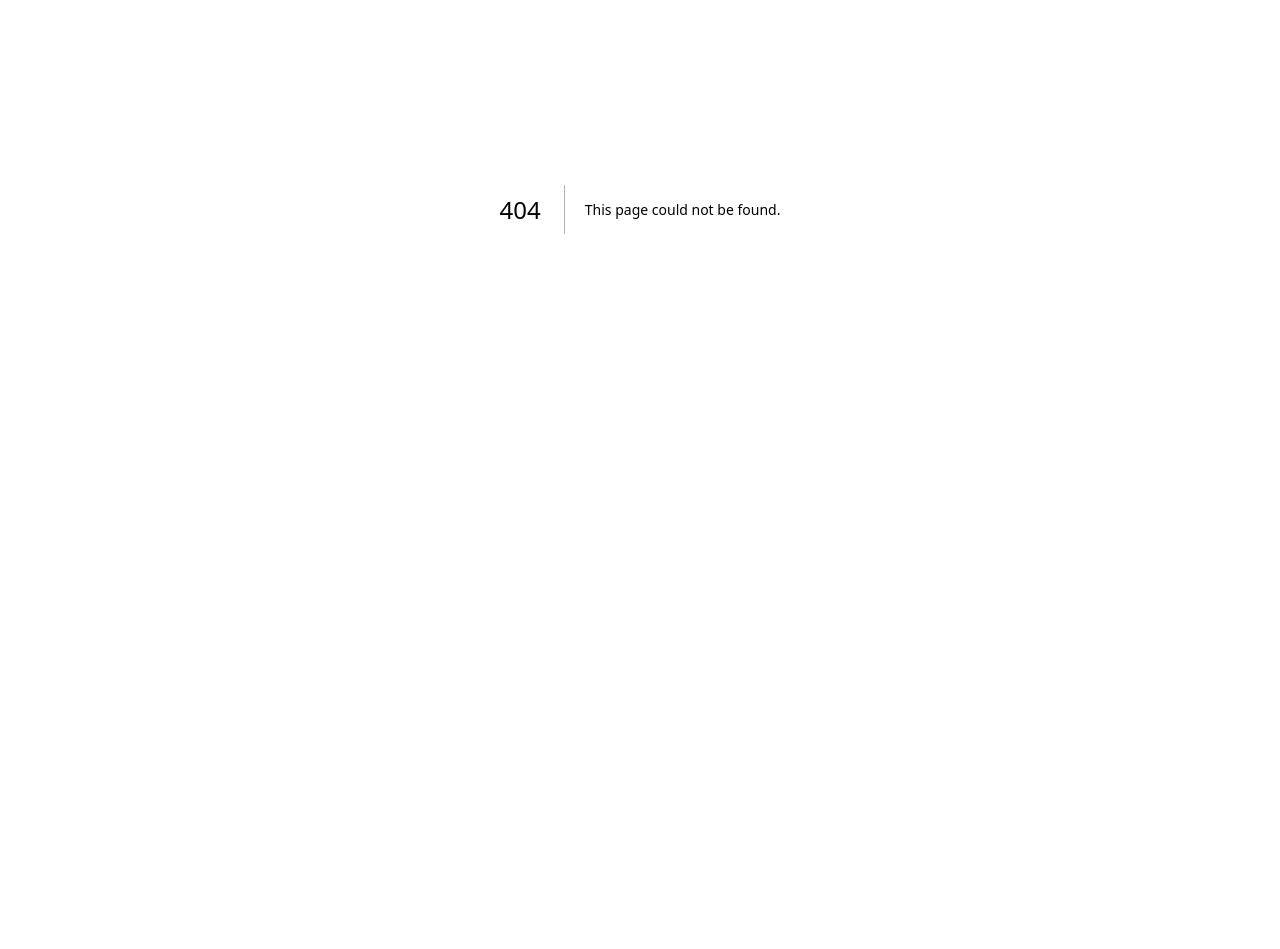
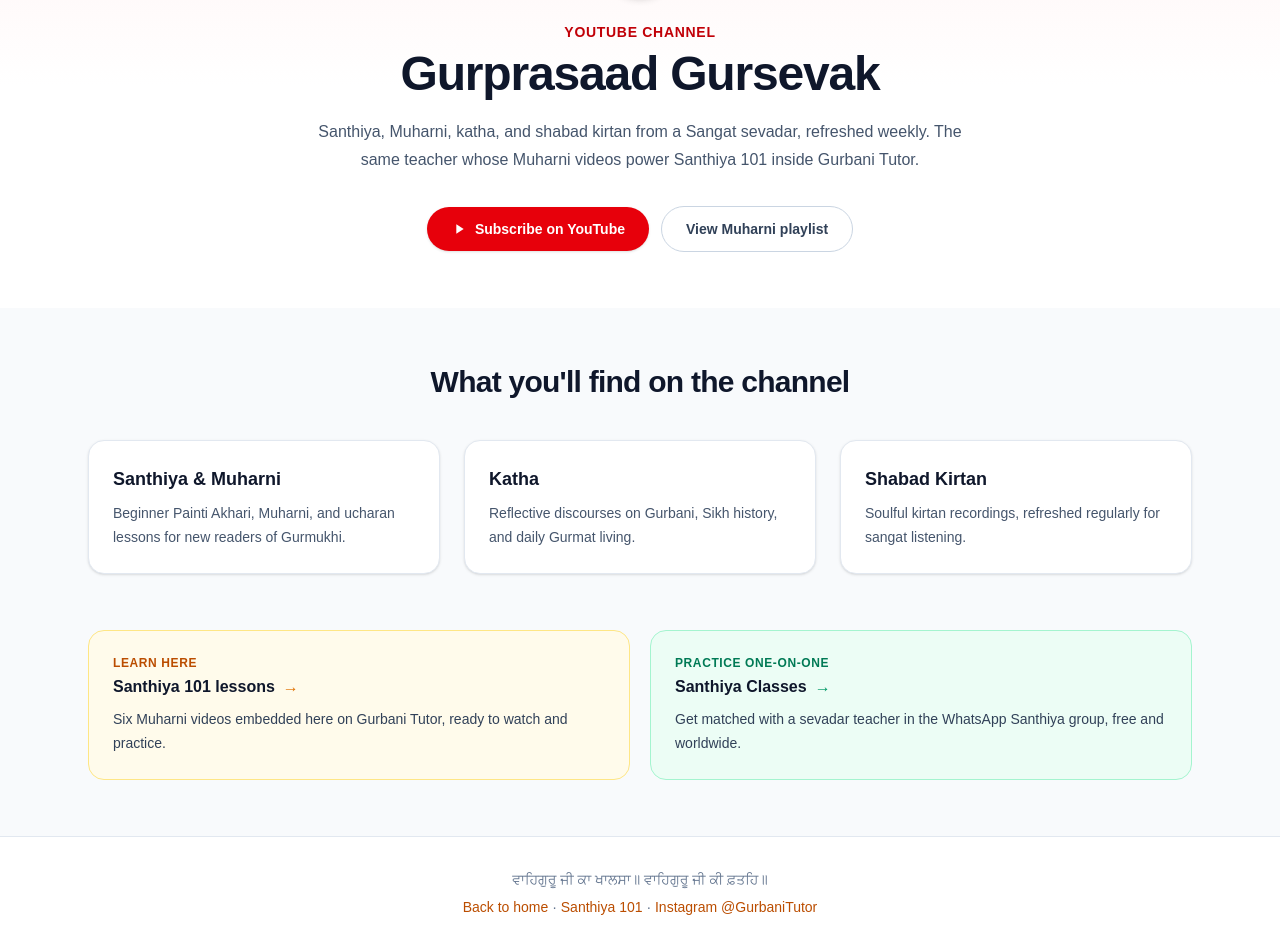
Before and after one commit to gurprasaadgursevak/gurbanitutor-com, a Next.js app: page /youtube in a window 1280 px wide. Before the commit this address had no page. Shown: the part 191-1140 px from the top of the page. Before the commit the page ends 800 px from the top, so only its background shows below. Built offline with nearby package versions, Linux system fonts and the light colour scheme.

Commit message:
Split YouTube channel into its own page, restore Santhiya photo

```diff
--- a/public/sw.js
+++ b/public/sw.js
@@ -4,7 +4,7 @@
  * for pages so updates land quickly while the cached copy keeps offline alive.
  */
 
-const CACHE_VERSION = "v4";
+const CACHE_VERSION = "v5";
 const STATIC_CACHE = `gt-static-${CACHE_VERSION}`;
 const PAGE_CACHE = `gt-pages-${CACHE_VERSION}`;
 
@@ -17,6 +17,7 @@ const PRECACHE = [
   "/search",
   "/muharni",
   "/santhiya",
+  "/youtube",
   "/app-icon.png",
   "/santhiya-whatsapp-qr.jpeg",
   "/about-inspiration.jpg",
--- a/src/app/muharni/page.tsx
+++ b/src/app/muharni/page.tsx
@@ -4,7 +4,7 @@ import type { Metadata } from "next";
 export const metadata: Metadata = {
   title: "Santhiya 101 · Muharni — Gurbani Tutor",
   description:
-    "Learn to read Gurmukhi with Muharni and Painti Akhari lessons from @gurprasaadgursevak. The same six videos featured in the Gurbani Tutor iPhone app.",
+    "Learn to read Gurmukhi with Muharni and Painti Akhari lessons. The same six videos featured in the Gurbani Tutor iPhone app.",
 };
 
 const MUHARNI_VIDEOS: { id: string; title: string }[] = [
@@ -46,39 +46,9 @@ export default function MuharniPage() {
         </div>
       </section>
 
-      <main className="mx-auto max-w-6xl px-6 pb-16">
-        {/* Featured channel banner */}
-        <div className="mx-auto max-w-3xl rounded-2xl border border-amber-200 bg-white p-6 shadow-sm">
-          <div className="flex flex-col items-center gap-4 sm:flex-row sm:items-center sm:gap-6">
-            <div className="flex h-16 w-16 flex-none items-center justify-center rounded-full bg-red-600 text-white">
-              <svg viewBox="0 0 24 24" fill="currentColor" className="h-8 w-8" aria-hidden="true">
-                <path d="M8 5v14l11-7z" />
-              </svg>
-            </div>
-            <div className="text-center sm:text-left">
-              <p className="text-xs font-semibold uppercase tracking-wider text-amber-700">
-                Featured channel
-              </p>
-              <h2 className="mt-1 text-lg font-semibold text-slate-900">
-                Gurprasaad Gursevak on YouTube
-              </h2>
-              <p className="mt-1 text-sm text-slate-600">
-                Santhiya, Muharni, katha, and shabad kirtan, refreshed weekly.
-              </p>
-            </div>
-            <a
-              href="https://www.youtube.com/@gurprasaadgursevak?sub_confirmation=1"
-              target="_blank"
-              rel="noopener noreferrer"
-              className="ml-auto inline-flex shrink-0 items-center justify-center rounded-full bg-red-600 px-5 py-2.5 text-sm font-semibold text-white shadow-sm transition hover:bg-red-700"
-            >
-              Subscribe
-            </a>
-          </div>
-        </div>
-
+      <main className="mx-auto max-w-6xl px-6 pb-16 pt-10">
         {/* Video grid */}
-        <h3 className="mt-14 text-center text-lg font-semibold text-slate-800">
+        <h3 className="text-center text-lg font-semibold text-slate-800">
           Painti Akhari & Muharni lessons
         </h3>
         <p className="mx-auto mt-2 max-w-2xl text-center text-sm text-slate-600">
@@ -105,27 +75,13 @@ export default function MuharniPage() {
           ))}
         </div>
 
-        {/* Full playlist */}
-        <div className="mt-10 flex flex-col items-center gap-3">
-          <a
-            href="https://www.youtube.com/playlist?list=PLtSa45TBwsnXpmcvmfpwcLkZtsZeV-uVM"
-            target="_blank"
-            rel="noopener noreferrer"
-            className="inline-flex items-center justify-center gap-2 rounded-full bg-red-600 px-6 py-3 text-sm font-semibold text-white shadow-sm transition hover:bg-red-700"
-          >
-            <svg viewBox="0 0 24 24" fill="currentColor" className="h-4 w-4" aria-hidden="true">
-              <path d="M8 5v14l11-7z" />
-            </svg>
-            View the full Muharni playlist on YouTube
-          </a>
-          <p className="text-xs text-slate-500">
+        <p className="mt-10 text-center text-xs text-slate-500">
           Looking for one-on-one teaching? Join{" "}
           <Link href="/santhiya" className="font-medium text-amber-700 hover:underline">
             Santhiya Classes
           </Link>
           .
         </p>
-        </div>
       </main>
 
       <footer className="border-t border-slate-200 bg-white py-8">
--- a/src/app/page.tsx
+++ b/src/app/page.tsx
@@ -33,7 +33,7 @@ const TILES: Tile[] = [
     href: "/muharni",
     eyebrow: "Learn",
     title: "Santhiya 101",
-    body: "Six Muharni and Painti Akhari videos from @gurprasaadgursevak, taught with patience and ucharan.",
+    body: "Six Muharni and Painti Akhari videos to learn the basics of reading Gurmukhi.",
   },
 ];
 
@@ -52,6 +52,7 @@ export default function Home() {
             <Link href="/pothi" className="hover:text-slate-900">Pothi Sahib</Link>
             <Link href="/muharni" className="hover:text-slate-900">Santhiya 101</Link>
             <Link href="/santhiya" className="hover:text-slate-900">Santhiya Classes</Link>
+            <Link href="/youtube" className="hover:text-slate-900">YouTube</Link>
             <Link href="/about" className="hover:text-slate-900">About</Link>
           </nav>
         </div>
--- /dev/null
+++ b/src/app/youtube/page.tsx
@@ -0,0 +1,168 @@
+import Link from "next/link";
+import type { Metadata } from "next";
+
+export const metadata: Metadata = {
+  title: "Gurprasaad Gursevak on YouTube — Gurbani Tutor",
+  description:
+    "Subscribe to the Gurprasaad Gursevak YouTube channel for Santhiya, Muharni, katha, and shabad kirtan from the Sangat sevadar.",
+};
+
+const CHANNEL_URL =
+  "https://www.youtube.com/@gurprasaadgursevak?sub_confirmation=1";
+
+const MUHARNI_PLAYLIST_URL =
+  "https://www.youtube.com/playlist?list=PLtSa45TBwsnXpmcvmfpwcLkZtsZeV-uVM";
+
+const TOPICS = [
+  {
+    title: "Santhiya & Muharni",
+    body: "Beginner Painti Akhari, Muharni, and ucharan lessons for new readers of Gurmukhi.",
+  },
+  {
+    title: "Katha",
+    body: "Reflective discourses on Gurbani, Sikh history, and daily Gurmat living.",
+  },
+  {
+    title: "Shabad Kirtan",
+    body: "Soulful kirtan recordings, refreshed regularly for sangat listening.",
+  },
+];
+
+export default function YouTubePage() {
+  return (
+    <div className="min-h-screen bg-slate-50">
+      <header className="border-b border-slate-200 bg-white">
+        <div className="mx-auto flex max-w-6xl items-center justify-between px-6 py-4">
+          <Link
+            href="/"
+            className="flex items-center gap-2 text-sm font-semibold text-slate-700 hover:text-slate-900"
+          >
+            <span aria-hidden>←</span> Gurbani Tutor
+          </Link>
+          <div className="text-sm font-semibold text-red-700">
+            YouTube · Gurprasaad Gursevak
+          </div>
+        </div>
+      </header>
+
+      {/* Hero */}
+      <section className="bg-gradient-to-b from-red-50 via-white to-white">
+        <div className="mx-auto max-w-4xl px-6 py-14 text-center">
+          <div className="mx-auto flex h-20 w-20 items-center justify-center rounded-full bg-red-600 text-white shadow-md">
+            <svg viewBox="0 0 24 24" fill="currentColor" className="h-10 w-10" aria-hidden="true">
+              <path d="M8 5v14l11-7z" />
+            </svg>
+          </div>
+          <p className="mt-6 text-sm font-semibold uppercase tracking-wider text-red-700">
+            YouTube channel
+          </p>
+          <h1 className="mt-2 text-3xl font-semibold tracking-tight text-slate-900 sm:text-5xl">
+            Gurprasaad Gursevak
+          </h1>
+          <p className="mx-auto mt-5 max-w-2xl text-base leading-7 text-slate-600">
+            Santhiya, Muharni, katha, and shabad kirtan from a Sangat sevadar, refreshed
+            weekly. The same teacher whose Muharni videos power Santhiya 101 inside Gurbani
+            Tutor.
+          </p>
+          <div className="mt-8 flex flex-col items-center justify-center gap-3 sm:flex-row">
+            <a
+              href={CHANNEL_URL}
+              target="_blank"
+              rel="noopener noreferrer"
+              className="inline-flex items-center justify-center gap-2 rounded-full bg-red-600 px-6 py-3 text-sm font-semibold text-white shadow-sm transition hover:bg-red-700"
+            >
+              <svg viewBox="0 0 24 24" fill="currentColor" className="h-4 w-4" aria-hidden="true">
+                <path d="M8 5v14l11-7z" />
+              </svg>
+              Subscribe on YouTube
+            </a>
+            <a
+              href={MUHARNI_PLAYLIST_URL}
+              target="_blank"
+              rel="noopener noreferrer"
+              className="inline-flex items-center justify-center rounded-full border border-slate-300 bg-white px-6 py-3 text-sm font-semibold text-slate-700 transition hover:border-slate-400"
+            >
+              View Muharni playlist
+            </a>
+          </div>
+        </div>
+      </section>
+
+      <main className="mx-auto max-w-6xl px-6 py-14">
+        {/* Topics */}
+        <h2 className="text-center text-2xl font-semibold tracking-tight text-slate-900 sm:text-3xl">
+          What you&apos;ll find on the channel
+        </h2>
+        <div className="mt-10 grid gap-6 sm:grid-cols-3">
+          {TOPICS.map((t) => (
+            <div
+              key={t.title}
+              className="rounded-2xl border border-slate-200 bg-white p-6 shadow-sm"
+            >
+              <h3 className="text-lg font-semibold text-slate-900">{t.title}</h3>
+              <p className="mt-2 text-sm leading-6 text-slate-600">{t.body}</p>
+            </div>
+          ))}
+        </div>
+
+        {/* Cross-links */}
+        <div className="mt-14 grid gap-5 sm:grid-cols-2">
+          <Link
+            href="/muharni"
+            className="group rounded-2xl border border-amber-200 bg-amber-50 p-6 transition hover:border-amber-300"
+          >
+            <p className="text-xs font-semibold uppercase tracking-wider text-amber-700">
+              Learn here
+            </p>
+            <h3 className="mt-1 text-base font-semibold text-slate-900">
+              Santhiya 101 lessons
+              <span aria-hidden className="ml-2 inline-block text-amber-600 transition group-hover:translate-x-0.5">→</span>
+            </h3>
+            <p className="mt-2 text-sm leading-6 text-slate-700">
+              Six Muharni videos embedded here on Gurbani Tutor, ready to watch and practice.
+            </p>
+          </Link>
+          <Link
+            href="/santhiya"
+            className="group rounded-2xl border border-emerald-200 bg-emerald-50 p-6 transition hover:border-emerald-300"
+          >
+            <p className="text-xs font-semibold uppercase tracking-wider text-emerald-700">
+              Practice one-on-one
+            </p>
+            <h3 className="mt-1 text-base font-semibold text-slate-900">
+              Santhiya Classes
+              <span aria-hidden className="ml-2 inline-block text-emerald-600 transition group-hover:translate-x-0.5">→</span>
+            </h3>
+            <p className="mt-2 text-sm leading-6 text-slate-700">
+              Get matched with a sevadar teacher in the WhatsApp Santhiya group, free and worldwide.
+            </p>
+          </Link>
+        </div>
+      </main>
+
+      <footer className="border-t border-slate-200 bg-white py-8">
+        <div className="mx-auto max-w-6xl px-6 text-center text-sm text-slate-500">
+          <p>ਵਾਹਿਗੁਰੂ ਜੀ ਕਾ ਖਾਲਸਾ॥ ਵਾਹਿਗੁਰੂ ਜੀ ਕੀ ਫ਼ਤਹਿ॥</p>
+          <p className="mt-2">
+            <Link href="/" className="font-medium text-amber-700 hover:underline">
+              Back to home
+            </Link>
+            {" · "}
+            <Link href="/muharni" className="font-medium text-amber-700 hover:underline">
+              Santhiya 101
+            </Link>
+            {" · "}
+            <a
+              href="https://instagram.com/gurbanitutor"
+              target="_blank"
+              rel="noopener noreferrer"
+              className="font-medium text-amber-700 hover:underline"
+            >
+              Instagram @GurbaniTutor
+            </a>
+          </p>
+        </div>
+      </footer>
+    </div>
+  );
+}
```
Lines whose indentation alone changed are shown as unchanged.
